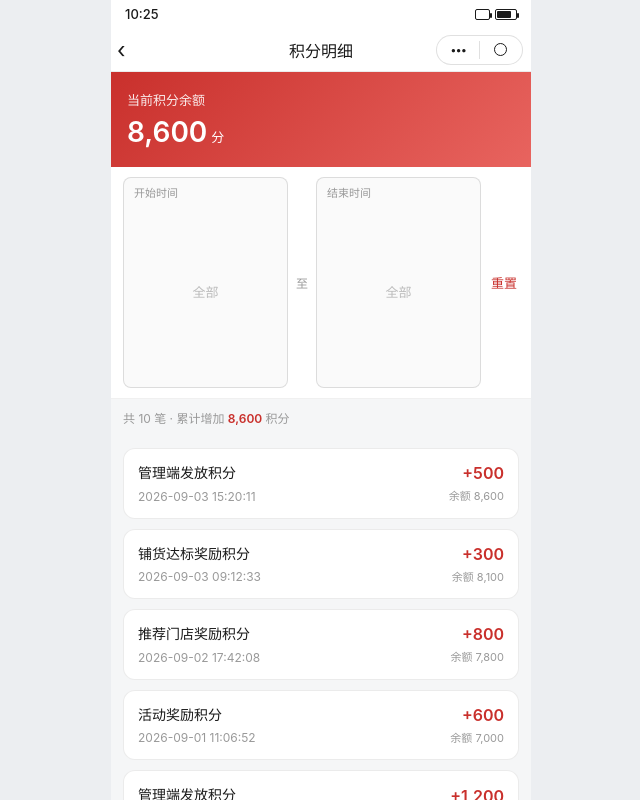
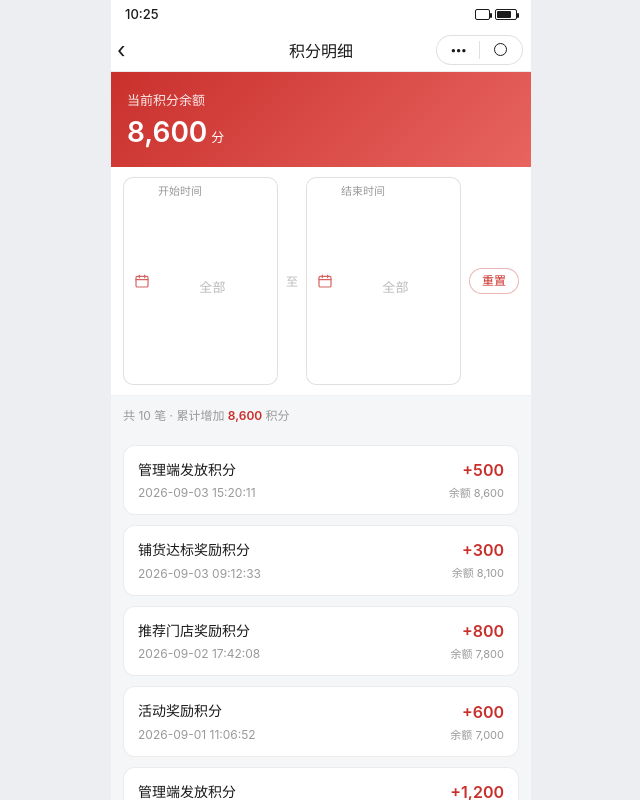
Before and after one commit to Kui0105/1528-01-ue.ue.ehaiba.net, a website: page salesman-points-detail.html in a window 1280 px wide. Shown: the whole page, without its empty margins (319-959 px from the left). Drawn offline with Linux system fonts and the light colour scheme.

Commit message:
fix: 积分明细开始/结束时间选择框样式优化（日历图标、白底红框、重置胶囊按钮） v0.40.4

```diff
--- a/package.json
+++ b/package.json
@@ -1,6 +1,6 @@
 {
   "name": "maijixuan-lottery-prototype",
-  "version": "0.40.3",
+  "version": "0.40.4",
   "description": "迈极炫槟榔扫码抽奖小程序交互原型",
   "private": true,
   "scripts": {},
--- a/salesman-points-detail.html
+++ b/salesman-points-detail.html
@@ -33,13 +33,18 @@ body{font-family:-apple-system,BlinkMacSystemFont,'PingFang SC','Hiragino Sans G
 
 /* 时间段选择（开始/结束外置） */
 .filter-bar{display:flex;align-items:center;gap:8px;padding:10px 12px;background:#fff;border-bottom:.5px solid rgba(0,0,0,.06);flex-shrink:0}
-.date-box{flex:1;min-width:0;border:.5px solid rgba(0,0,0,.12);border-radius:8px;padding:6px 10px;cursor:pointer;display:flex;flex-direction:column;gap:2px;background:#fafafa}
+.date-box{flex:1;min-width:0;border:.5px solid rgba(0,0,0,.12);border-radius:10px;padding:8px 10px;cursor:pointer;background:#fff;display:flex;align-items:center;gap:8px;transition:border-color .15s,background .15s}
+.date-box:active{background:#fafafa}
 .date-box.active{border-color:#c9302c;background:#fff5f5}
-.date-box .lb{font-size:11px;color:#999}
-.date-box .val{font-size:13px;color:#333;white-space:nowrap;overflow:hidden;text-overflow:ellipsis}
-.date-box .val.empty{color:#bbb}
-.filter-bar .sep{font-size:12px;color:#999;flex-shrink:0}
-.filter-bar .reset{font-size:13px;color:#c9302c;flex-shrink:0;cursor:pointer;padding:4px 2px}
+.date-box .ico{width:16px;height:16px;flex-shrink:0;color:#c9302c;opacity:.75}
+.date-box.active .ico{opacity:1}
+.date-box .txt{flex:1;min-width:0;display:flex;flex-direction:column;gap:3px}
+.date-box .lb{font-size:11px;color:#999;line-height:1}
+.date-box .val{font-size:13px;color:#333;font-weight:500;letter-spacing:.2px;line-height:1.2;white-space:nowrap;overflow:hidden;text-overflow:ellipsis}
+.date-box .val.empty{color:#bbb;font-weight:400}
+.filter-bar .sep{font-size:12px;color:#bbb;flex-shrink:0}
+.filter-bar .reset{font-size:12px;color:#c9302c;border:.5px solid rgba(201,48,44,.35);border-radius:999px;padding:5px 12px;flex-shrink:0;cursor:pointer;background:#fff;line-height:1.2}
+.filter-bar .reset:active{background:#fff5f5}
 
 .summary{padding:10px 12px;font-size:12px;color:#999;background:#f5f6f7;flex-shrink:0}
 .summary b{color:#c9302c;font-weight:600}
@@ -92,13 +97,19 @@ body{font-family:-apple-system,BlinkMacSystemFont,'PingFang SC','Hiragino Sans G
 
   <div class="filter-bar">
     <div class="date-box" id="startBox" onclick="openPicker('start')">
-      <span class="lb">开始时间</span>
-      <span class="val empty" id="startText">全部</span>
+      <svg class="ico" viewBox="0 0 24 24" fill="none" stroke="currentColor" stroke-width="1.8" stroke-linecap="round" stroke-linejoin="round"><rect x="3" y="5" width="18" height="16" rx="2"></rect><path d="M3 10h18"></path><path d="M8 3v4"></path><path d="M16 3v4"></path></svg>
+      <div class="txt">
+        <span class="lb">开始时间</span>
+        <span class="val empty" id="startText">全部</span>
+      </div>
     </div>
     <span class="sep">至</span>
     <div class="date-box" id="endBox" onclick="openPicker('end')">
-      <span class="lb">结束时间</span>
-      <span class="val empty" id="endText">全部</span>
+      <svg class="ico" viewBox="0 0 24 24" fill="none" stroke="currentColor" stroke-width="1.8" stroke-linecap="round" stroke-linejoin="round"><rect x="3" y="5" width="18" height="16" rx="2"></rect><path d="M3 10h18"></path><path d="M8 3v4"></path><path d="M16 3v4"></path></svg>
+      <div class="txt">
+        <span class="lb">结束时间</span>
+        <span class="val empty" id="endText">全部</span>
+      </div>
     </div>
     <span class="reset" onclick="resetRange()">重置</span>
   </div>
```
